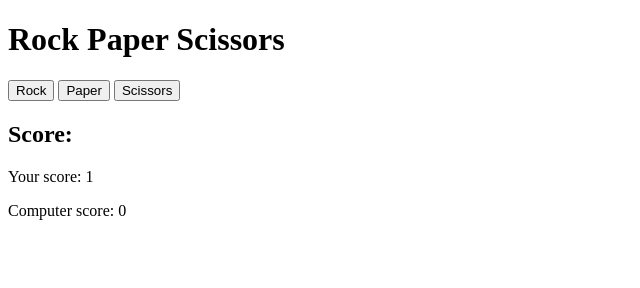
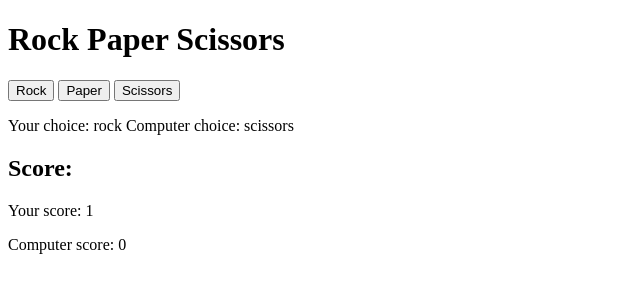
Before and after one commit to IvanFrade/rock-paper-scissors, a plain HTML site: page index.html in a window 1280 px wide. Both pictures are taken after a click on the button "Rock". Shown: the whole page, without its empty margins (0-640 px from the left). Drawn offline with Linux system fonts and the light colour scheme.

Commit message:
Add round result

```diff
--- a/index.html
+++ b/index.html
@@ -13,6 +13,7 @@
         <button>Paper</button>
         <button>Scissors</button>
     </div>
+    <p id="roundResult"></p>
     <h2>Score:</h2>
     <div id="results">
 
--- a/script.js
+++ b/script.js
@@ -22,10 +22,11 @@ function getHumanChoice() {
 }
 
 function playRound(humanChoice, computerChoice) {
-    console.log(`Human choice: ${humanChoice} - Computer choice: ${computerChoice}`);
-
-    if (humanChoice === computerChoice)
+    roundResult.textContent = `Your choice: ${humanChoice}\nComputer choice: ${computerChoice}\n`;
+    if (humanChoice === computerChoice) {
+        roundResult.textContent += "\nIt's a draw!"
         return;
+    }
     else if (humanChoice === "rock")
         computerChoice === "paper" ? computerScore++ : humanScore++;
     else if (humanChoice === "paper")
@@ -50,6 +51,7 @@ let computerScore = 0;
 let humanScore = 0;
 
 const resultsContainer = document.querySelector("#results");
+const roundResult = document.querySelector("#roundResult")
 
 const humanScoreText = document.createElement("p");
 humanScoreText.textContent = `Your score: ${humanScore}`;
```
